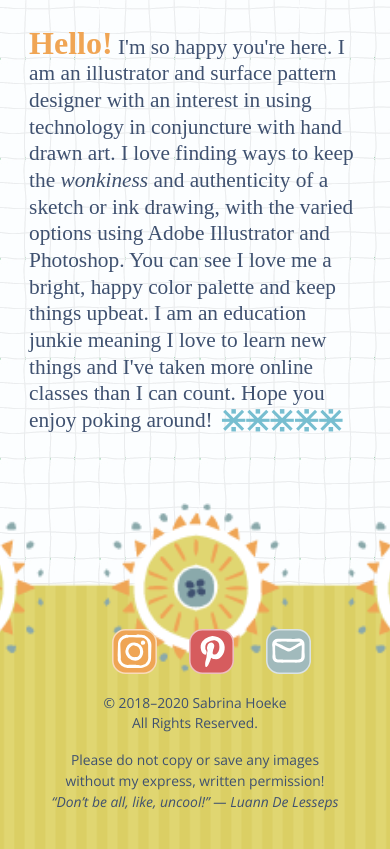
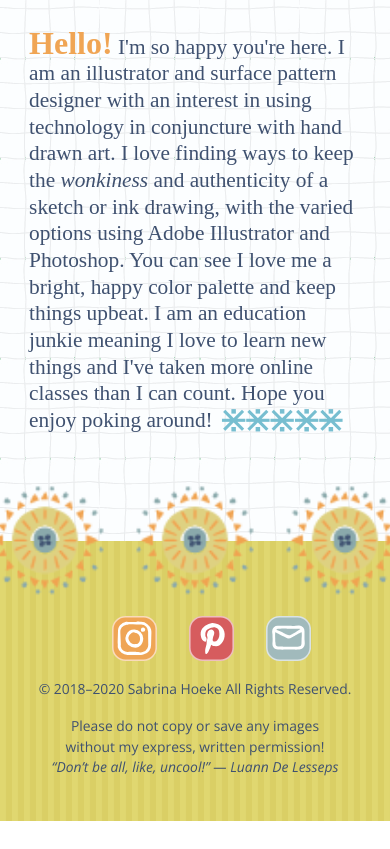
Before and after one commit to shoeke/shoekesite, a plain HTML site: page index.html in a window 390 px wide. Shown: the part 543-1392 px from the top of the page. After the commit the page ends 1364 px from the top, so only its background shows below. Drawn offline with nearby package versions, Linux system fonts and the light colour scheme.

Commit message:
footer new graphics for responsive add grid

```diff
--- a/index.html
+++ b/index.html
@@ -138,6 +138,7 @@ function showDivs(n) {
 
     <!-- FOOTER -->
     <footer>
+      <div class="footer-decor"></div>
       <div class="footer-contents">
         <p class="footer-copy warn">Please do not copy or save any images <br> without my express, written permission!<br><q> “Don’t be all, like, uncool!” &mdash; Luann De Lesseps</q></p>
 
--- a/resources/css/sabrina-hoeke-ws.css
+++ b/resources/css/sabrina-hoeke-ws.css
@@ -159,17 +159,26 @@ nav ul li {
 
 
 footer {
-  background-image: url("../images/footer-05.png");
-  background-position: top center;
-  background-size: cover;
-  background-repeat: no-repeat;
+  background-image: url("../images/bg-images/gold-striped-tile-xsm.png");
+  background-repeat: repeat;
+  background-size: 12px;
   width: 100%;
   max-width: 1280px;
   margin: 0 auto;
-  padding: 110px 50px 15px 50px;
+  padding-bottom: 1em;
   font-family: 'Open Sans', sans-serif;
+}
+.footer-decor {
+  background-image: url(../images/bg-images/sunstar-04.png);
+  background-position: center;
+  background-size: 150px;
+  height: 150px;
+  position: relative;
+  top: -75px;
+  z-index: 5;
+  background-repeat: repeat-x;
+}
 
-}
 .footer-contents {
   display: grid;
   grid-template-columns: repeat(3, 33.33%);
@@ -177,7 +186,9 @@ footer {
   grid-template-areas: "warn cr social";
   grid-gap: .75em;
   align-items: end;
-  margin-top: .75em;
+  margin: -75px auto 0;
+    justify-content: center;
+    width: 90%;
 }
 
 .icon-holder {
@@ -259,7 +270,7 @@ h6 {
 main p{
   width: 76%;
   max-width: 600px;
-  margin: .5rem auto 1.25rem auto;
+  margin: .5rem auto 3rem auto;
   line-height: 1.25rem;
 }
 
```
Also changed, not shown: resources/images/bg-images/gold-striped-tile-xsm.png (added), resources/images/bg-images/sunstar-04.png (added).
